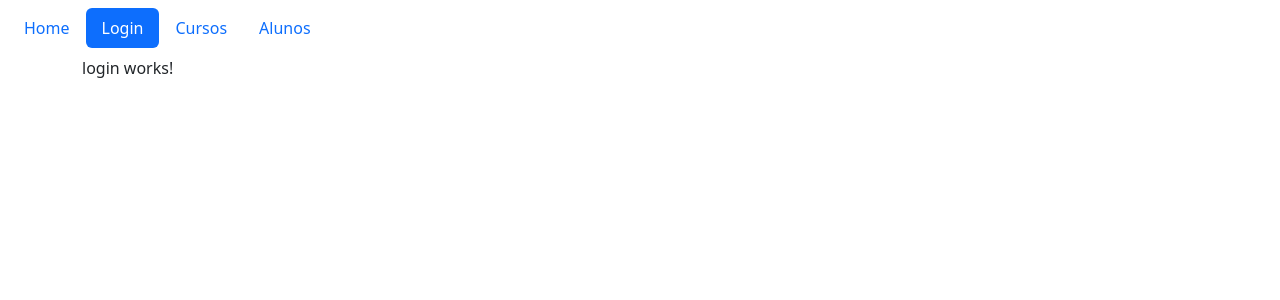
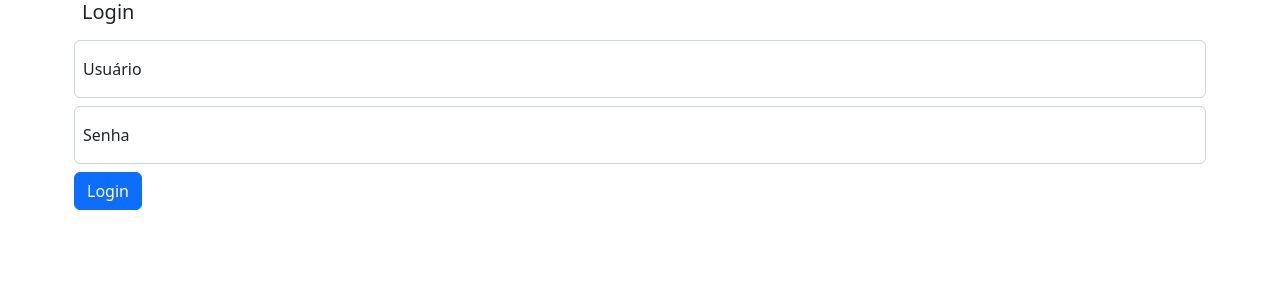
Before and after one commit to saullbrandao/angular-rotas, an Angular app: page /login in a window 1280 px wide. Shown: the top 300 px of the page. Built offline with nearby package versions, Linux system fonts and the light colour scheme.

Commit message:
simple login screen

```diff
--- a/src/app/app.component.html
+++ b/src/app/app.component.html
@@ -1,5 +1,5 @@
 <header>
-  <nav class="nav nav-pills p-2">
+  <nav *ngIf="showMenu" class="nav nav-pills p-2">
     <a
       class="nav-link"
       routerLink="/"
--- a/src/app/app.component.ts
+++ b/src/app/app.component.ts
@@ -1,10 +1,19 @@
 import { Component } from '@angular/core';
+import { AuthService } from './login/auth.service';
 
 @Component({
   selector: 'app-root',
   templateUrl: './app.component.html',
-  styleUrls: ['./app.component.css']
+  styleUrls: ['./app.component.css'],
 })
 export class AppComponent {
   title = 'rotas';
+
+  showMenu: boolean = false;
+
+  constructor(private auth: AuthService) {}
+
+  ngOnInit() {
+    this.auth.showMenuEmitter.subscribe((show) => (this.showMenu = show));
+  }
 }
--- a/src/app/app.module.ts
+++ b/src/app/app.module.ts
@@ -5,11 +5,13 @@ import { AppComponent } from './app.component';
 import { NgbModule } from '@ng-bootstrap/ng-bootstrap';
 import { HomeComponent } from './home/home.component';
 import { LoginComponent } from './login/login.component';
+import { AuthService } from './login/auth.service';
+import { FormsModule } from '@angular/forms';
 
 @NgModule({
   declarations: [AppComponent, HomeComponent, LoginComponent],
-  imports: [BrowserModule, AppRoutingModule, NgbModule],
-  providers: [],
+  imports: [BrowserModule, AppRoutingModule, NgbModule, FormsModule],
+  providers: [AuthService],
   bootstrap: [AppComponent],
 })
 export class AppModule {}
--- /dev/null
+++ b/src/app/login/auth.service.ts
@@ -0,0 +1,26 @@
+import { EventEmitter, Injectable } from '@angular/core';
+import { Router } from '@angular/router';
+import { User } from './user';
+
+@Injectable({
+  providedIn: 'root',
+})
+export class AuthService {
+  private isAuthenticated: boolean = false;
+  showMenuEmitter = new EventEmitter<boolean>();
+
+  constructor(private router: Router) {}
+
+  login(user: User) {
+    if (user.nome === 'a@a.com' && user.senha === '123') {
+      this.isAuthenticated = true;
+
+      this.showMenuEmitter.emit(true);
+
+      this.router.navigate(['/']);
+    } else {
+      this.isAuthenticated = false;
+      this.showMenuEmitter.emit(false);
+    }
+  }
+}
--- a/src/app/login/login.component.html
+++ b/src/app/login/login.component.html
@@ -1 +1,34 @@
-<p>login works!</p>
+<h5>Login</h5>
+
+<div class="row">
+  <div class="col-md form-floating g-2">
+    <input
+      class="form-control"
+      type="text"
+      id="usuario"
+      placeholder="Usuário"
+      [(ngModel)]="usuario.nome"
+    />
+    <label for="usuario">Usuário</label>
+  </div>
+</div>
+<div class="row">
+  <div class="col-md form-floating g-2">
+    <input
+      class="form-control"
+      type="password"
+      id="password"
+      placeholder="Senha"
+      [(ngModel)]="usuario.senha"
+    />
+    <label for="password">Senha</label>
+  </div>
+</div>
+
+<div class="row">
+  <div class="g-2">
+    <button type="submit" class="btn btn-primary" (click)="login()">
+      Login
+    </button>
+  </div>
+</div>
--- a/src/app/login/login.component.ts
+++ b/src/app/login/login.component.ts
@@ -1,15 +1,23 @@
 import { Component, OnInit } from '@angular/core';
+import { AuthService } from './auth.service';
+import { User } from './user';
 
 @Component({
   selector: 'app-login',
   templateUrl: './login.component.html',
-  styleUrls: ['./login.component.css']
+  styleUrls: ['./login.component.css'],
 })
 export class LoginComponent implements OnInit {
+  usuario: User = {
+    nome: '',
+    senha: '',
+  };
 
-  constructor() { }
-
-  ngOnInit(): void {
+  login() {
+    this.auth.login(this.usuario);
   }
 
+  constructor(private auth: AuthService) {}
+
+  ngOnInit(): void {}
 }
--- /dev/null
+++ b/src/app/login/user.ts
@@ -0,0 +1,4 @@
+export interface User {
+  nome: string;
+  senha: string;
+}
```
Also changed, not shown: 1 other file (tests, documents, lock files or other folders).
